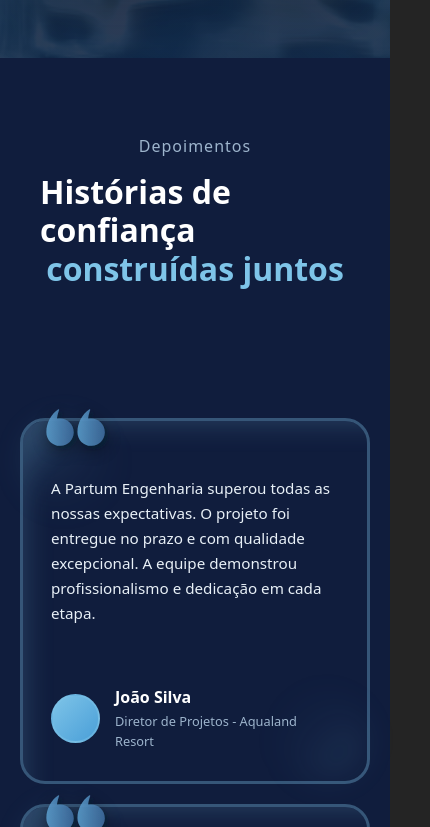
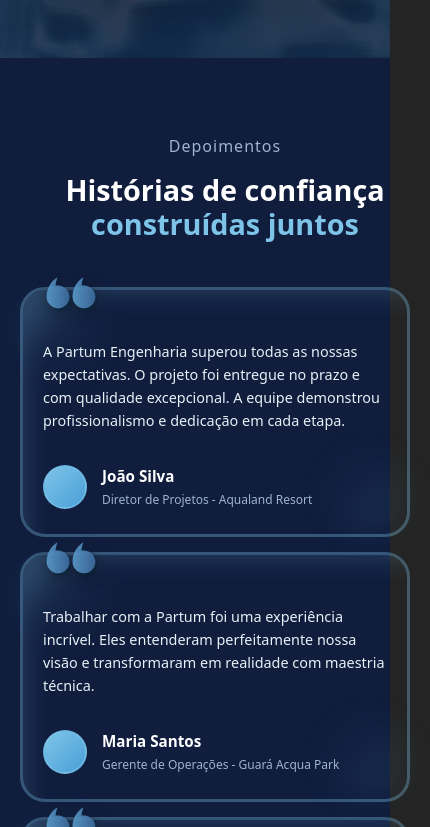
Before and after one commit to Dreams-Consult/partum-engenharia, a React (Vite) app: page / in a window 390 px wide. Shown: the part 1897-2724 px from the top of the page, 430 px wide, since content can reach past the window. Built offline with nearby package versions, Linux system fonts and the light colour scheme.

Commit message:
Espaçamento dos componentes

```diff
--- a/src/components/Contact/index.css
+++ b/src/components/Contact/index.css
@@ -8,6 +8,7 @@
   max-width: 1400px;
   margin: 0 auto;
   padding: 0 80px;
+  box-sizing: border-box;
 }
 
 .contact-content {
@@ -175,7 +176,7 @@
   }
 
   .contact-container {
-    padding: 0 30px;
+    padding: 0 15px;
   }
 
   .contact-title {
--- a/src/components/QuoteCard/index.css
+++ b/src/components/QuoteCard/index.css
@@ -5,12 +5,13 @@
   transition: all 0.3s ease;
   display: flex;
   flex-direction: column;
-  max-width: 300px;
+  width: 100%;
   min-height: 300px;
   position: relative;
   backdrop-filter: blur(10px);
   overflow: visible;
   text-align: left;
+  box-sizing: border-box;
   /* box-shadow:
   inset -12px -12px 30px rgba(126, 196, 232, 0.25),
   inset 12px  12px 30px rgba(126, 196, 232, 0.25); */
@@ -118,3 +119,44 @@
   margin: 0;
   font-weight: 400;
 }
+
+/* Responsividade */
+@media (max-width: 992px) {
+  .quote-card {
+    max-width: 100%;
+    width: 100%;
+    min-height: 280px;
+  }
+}
+
+@media (max-width: 768px) {
+  .quote-card {
+    max-width: 100%;
+    width: 100%;
+    padding: 25px 20px;
+    min-height: 250px;
+  }
+
+  .quote-text {
+    font-size: 0.9rem;
+    line-height: 1.6;
+  }
+
+  .quote-icon {
+    width: 60px;
+    height: 40px;
+  }
+
+  .avatar-circle {
+    width: 40px;
+    height: 40px;
+  }
+
+  .author-name {
+    font-size: 0.95rem;
+  }
+
+  .author-role {
+    font-size: 0.75rem;
+  }
+}
--- a/src/components/Testimonials/index.css
+++ b/src/components/Testimonials/index.css
@@ -15,7 +15,7 @@
 .testimonials-grid {
   display: grid;
   grid-template-columns: repeat(3, 1fr);
-  gap: 25px;
+  gap: 30px 30px;
   overflow: visible;
 }
 
@@ -86,6 +86,7 @@
 
   .testimonials-grid {
     grid-template-columns: repeat(2, 1fr);
+    gap: 20px 20px;
   }
 
   .testimonials-title,
@@ -98,10 +99,20 @@
   .testimonials-grid {
     grid-template-columns: 1fr;
     gap: 20px;
+    width: 100%;
   }
 
-    .testimonials-header-card {
+  .testimonials-grid > div {
+    width: 100%;
+    display: flex;
+    justify-content: center;
     align-items: center;
+  }
+
+  .testimonials-header-card {
+    align-items: center;
+    text-align: center;
+    width: 100%;
   }
 }
 
@@ -112,10 +123,20 @@
 
   .testimonials-container {
     padding: 0 20px;
+    width: 100%;
+  }
+
+  .testimonials-grid {
+    gap: 15px;
   }
 
   .testimonials-title,
   .testimonials-title-highlight {
-    font-size: 2rem;
+    font-size: 1.8rem;
+  }
+
+  .testimonials-header-card {
+    padding: 0px 10px 30px 10px;
+    min-height: auto;
   }
 }
```
